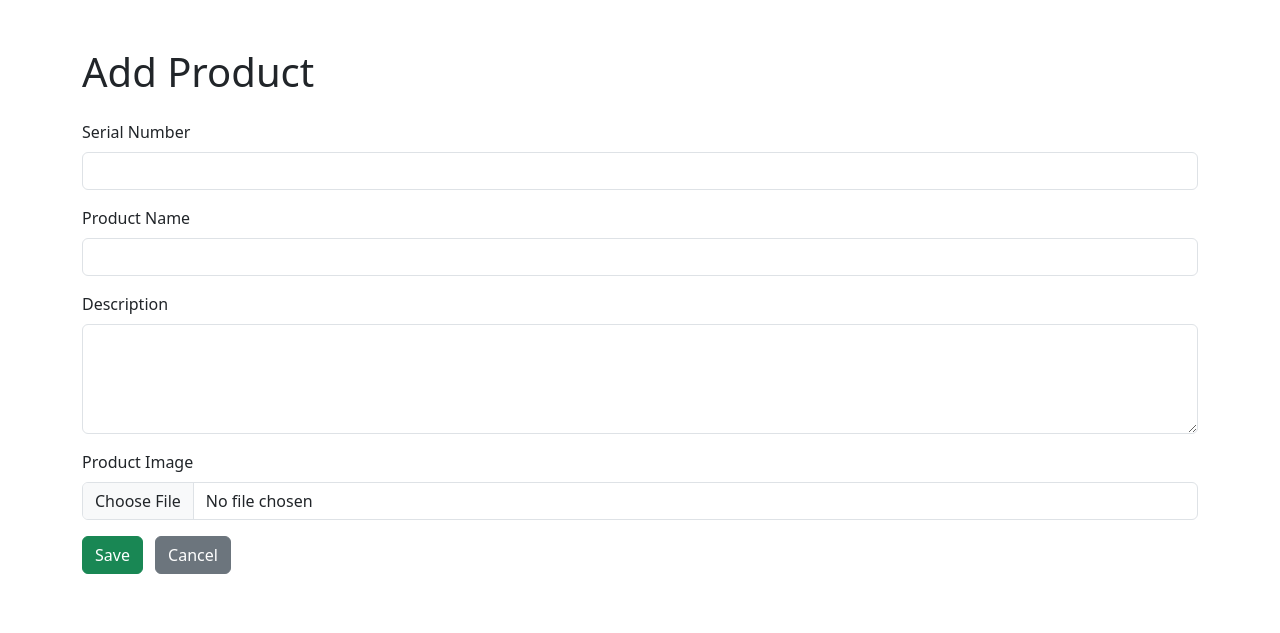
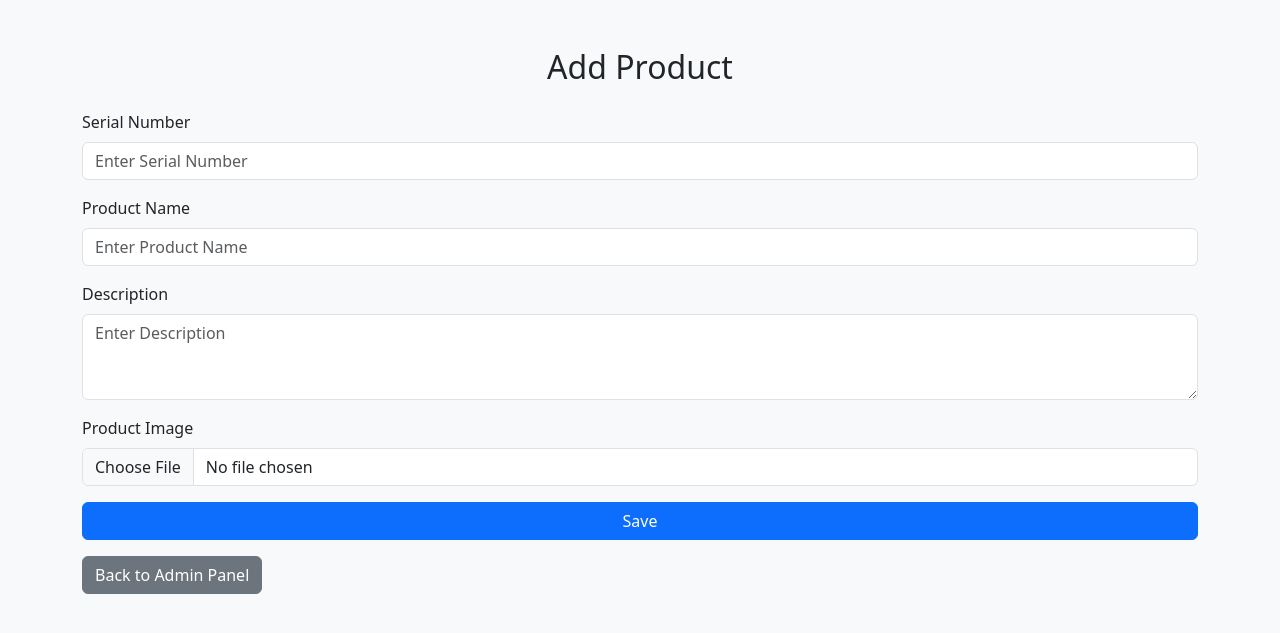
Before and after one commit to GregaryJacob/Noura_Collections, a Flask app: page /add in a window 1280 px wide. Shown: the top 633 px of the page. Run offline with Flask 3, Linux system fonts and the light colour scheme; the visitor is signed in with stand-in values (Sample User, id 1); some libraries are stand-ins or nearby versions.

Commit message:
Fixed error in same serial number and added image as required

```diff
--- a/app.py
+++ b/app.py
@@ -5,11 +5,14 @@ from models import db, Product
 from forms import ProductForm
 from config import Config
 from dotenv import load_dotenv
+from sqlalchemy.exc import IntegrityError
 
 load_dotenv()
 
 app = Flask(__name__)
-print(type(app))
+#test debug start
+#print(type(app))
+#test debug end
 app.config.from_object(Config)
 db.init_app(app)
 
@@ -73,21 +76,28 @@ def add_or_edit(product_id=None):
             image_filename = secure_filename(image.filename)
             image.save(os.path.join(app.config['UPLOAD_FOLDER'], image_filename))
 
-        if product:
-            product.serial_number = form.serial_number.data
-            product.name = form.name.data
-            product.description = form.description.data
-            product.image_filename = image_filename
-        else:
-            product = Product(
-                serial_number=form.serial_number.data,
-                name=form.name.data,
-                description=form.description.data,
-                image_filename=image_filename
-            )
-            db.session.add(product)
-        db.session.commit()
-        return redirect(url_for('admin'))
+        # Try block to catch the exception of same serial number
+        try:
+            if product:
+                product.serial_number = form.serial_number.data
+                product.name = form.name.data
+                product.description = form.description.data
+                product.image_filename = image_filename
+            else:
+                product = Product(
+                    serial_number=form.serial_number.data,
+                    name=form.name.data,
+                    description=form.description.data,
+                    image_filename=image_filename
+                )
+                db.session.add(product)
+
+            db.session.commit()
+            return redirect(url_for('admin'))
+
+        except IntegrityError:
+            db.session.rollback()
+            flash('A product with that serial number already exists. Please use a unique serial number.', 'danger')
 
     if product:
         form.serial_number.data = product.serial_number
--- a/forms.py
+++ b/forms.py
@@ -1,11 +1,15 @@
 from flask_wtf import FlaskForm
 from wtforms import StringField, TextAreaField, FileField, SubmitField
 from wtforms.validators import DataRequired
-from flask_wtf.file import FileAllowed
+from flask_wtf.file import FileAllowed, FileRequired
+from wtforms import FileField
 
 class ProductForm(FlaskForm):
     serial_number = StringField('Serial Number', validators=[DataRequired()])
     name = StringField('Product Name', validators=[DataRequired()])
     description = TextAreaField('Description')
-    image = FileField('Product Image', validators=[FileAllowed(['jpg', 'jpeg', 'png', 'gif'])])
+    image = FileField('Product Image', validators=[
+        FileRequired(message='Image is required.'),
+        FileAllowed(['jpg', 'jpeg', 'png', 'gif'], 'Images only!')
+    ])
     submit = SubmitField('Save')
--- a/templates/form.html
+++ b/templates/form.html
@@ -1,39 +1,84 @@
 <!DOCTYPE html>
-<html>
+<html lang="en">
 <head>
-    <title>{{ 'Edit' if product else 'Add' }} Product</title>
+  <meta charset="UTF-8">
+  <title>{% if product %}Edit{% else %}Add{% endif %} Product</title>
   <link href="https://cdn.jsdelivr.net/npm/bootstrap@5.3.0/dist/css/bootstrap.min.css" rel="stylesheet">
 </head>
-<body class="container mt-5">
-    <h1 class="mb-4">{{ 'Edit' if product else 'Add' }} Product</h1>
+<body class="bg-light">
+
+  <div class="container mt-5">
+    <h2 class="mb-4 text-center">{% if product %}Edit{% else %}Add{% endif %} Product</h2>
+
+    <!-- Flash Messages -->
+    {% with messages = get_flashed_messages(with_categories=true) %}
+      {% if messages %}
+        {% for category, message in messages %}
+          <div class="alert alert-{{ category }} alert-dismissible fade show" role="alert">
+            {{ message }}
+            <button type="button" class="btn-close" data-bs-dismiss="alert" aria-label="Close"></button>
+          </div>
+        {% endfor %}
+      {% endif %}
+    {% endwith %}
 
     <form method="POST" enctype="multipart/form-data">
       {{ form.hidden_tag() }}
 
       <div class="mb-3">
         {{ form.serial_number.label(class="form-label") }}
-            {{ form.serial_number(class="form-control") }}
+        {{ form.serial_number(class="form-control", placeholder="Enter Serial Number") }}
+        {% for error in form.serial_number.errors %}
+          <div class="text-danger">{{ error }}</div>
+        {% endfor %}
       </div>
 
       <div class="mb-3">
         {{ form.name.label(class="form-label") }}
-            {{ form.name(class="form-control") }}
+        {{ form.name(class="form-control", placeholder="Enter Product Name") }}
+        {% for error in form.name.errors %}
+          <div class="text-danger">{{ error }}</div>
+        {% endfor %}
       </div>
 
       <div class="mb-3">
         {{ form.description.label(class="form-label") }}
-            {{ form.description(class="form-control", rows=4) }}
+        {{ form.description(class="form-control", placeholder="Enter Description", rows="3") }}
+        {% for error in form.description.errors %}
+          <div class="text-danger">{{ error }}</div>
+        {% endfor %}
       </div>
 
       <div class="mb-3">
         {{ form.image.label(class="form-label") }}
-            {{ form.image(class="form-control") }}
+        {{ form.image(class="form-control", accept="image/*", capture="environment") }}
+        {% for error in form.image.errors %}
+          <div class="text-danger">{{ error }}</div>
+        {% endfor %}
       </div>
 
-        <div class="mb-3">
-            {{ form.submit(class="btn btn-success") }}
-            <a href="{{ url_for('admin') }}" class="btn btn-secondary ms-2">Cancel</a>
+      <div class="d-grid">
+        {{ form.submit(class="btn btn-primary") }}
       </div>
     </form>
+
+    <div class="mt-3">
+      <a href="{{ url_for('admin') }}" class="btn btn-secondary">Back to Admin Panel</a>
+    </div>
+  </div>
+
+  <script src="https://cdn.jsdelivr.net/npm/bootstrap@5.3.0/dist/js/bootstrap.bundle.min.js"></script>
+
+  <!-- Optional JavaScript client-side validation -->
+  <script>
+    document.querySelector('form').addEventListener('submit', function (e) {
+      const fileInput = document.querySelector('input[type="file"]');
+      if (!fileInput.value) {
+        e.preventDefault();
+        alert('Please upload an image before submitting.');
+      }
+    });
+  </script>
+
 </body>
 </html>
```
Lines whose indentation alone changed are shown as unchanged.
